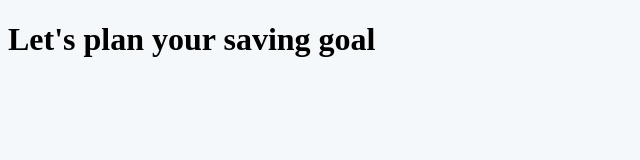
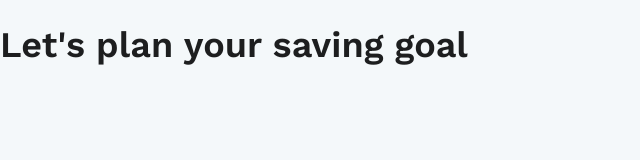
Before and after one commit to dmrqx/saving-goal-simulation, a React app: page / in a window 1280 px wide. Shown: the whole page, without its empty margins (0-640 px from the left). Built offline with nearby package versions, Linux system fonts and the light colour scheme; some packages are replaced by stand-ins of ours.

Commit message:
feat: add global styles and variables

```diff
--- a/src/index.css
+++ b/src/index.css
@@ -1,3 +1,8 @@
+@import './styles/normalize.css';
+@import './styles/variables.css';
+@import './styles/colors.css';
+@import './styles/typography.css';
+
 body {
-  background-color: #f4f8fa;
+  background-color: var(--main-bg-color);
 }
--- /dev/null
+++ b/src/styles/colors.css
@@ -0,0 +1,14 @@
+:root {
+  --primary-color: #1b31a8;
+  --accent-color: #0079ff;
+  --grayscale-900: #1d1e1f;
+  --grayscale-700: #657786;
+  --grayscale-500: #96a4b0;
+  --grayscale-300: #e1e8ed;
+  --grayscale-200: #f4f8fa;
+  --grayscale-100: #fff;
+  --text-color: var(--grayscale-900);
+  --text-color__light: var(--grayscale-700);
+  --icons-color: var(--grayscale-700);
+  --main-bg-color: var(--grayscale-200);
+}
--- /dev/null
+++ b/src/styles/normalize.css
@@ -0,0 +1,11 @@
+aside,
+body,
+fieldset,
+header,
+input,
+section {
+  box-sizing: border-box;
+  margin: 0;
+  padding: 0;
+  border: 0;
+}
--- /dev/null
+++ b/src/styles/typography.css
@@ -0,0 +1,28 @@
+@import url('https://fonts.googleapis.com/css?family=Work+Sans:400,500,600&display=swap');
+
+@font-face {
+  font-family: system;
+  font-style: normal;
+  font-weight: 300;
+  src: local(".SFNSText-Light"), local(".HelveticaNeueDeskInterface-Light"), local(".LucidaGrandeUI"), local("Ubuntu Light"), local("Segoe UI Light"), local("Roboto-Light"), local("DroidSans"), local("Tahoma");
+}
+
+:root {
+  --default-font-stack: 'Work Sans', system, sans-serif;
+  --font-weight__regular: 400;
+  --font-weight__medium: 500;
+  --font-weight__bold: 600;
+  --rem-size: calc(var(--responsive-font-size-factor) / var(--length-common-denominator));
+  --base-font-size: calc(var(--rem-size) * var(--length-common-denominator));
+}
+
+html {
+  font-family: var(--default-font-stack);
+  font-size: var(--rem-size);
+  font-weight: var(--font-weight__regular);
+}
+
+body {
+  color: var(--text-color);
+  font-size: var(--base-font-size);
+}
--- /dev/null
+++ b/src/styles/variables.css
@@ -0,0 +1,6 @@
+:root {
+  /* responsiveness factors */
+  --responsive-width-factor: ((var(--viewport-width-limit, 100vw) - var(--min-page-width__unit, 360px)) / (var(--max-page-width, 1280) - var(--min-page-width__value, 360)));
+  --responsive-font-size-factor: (var(--min-base-font-size__unit, 16px) + (var(--max-base-font-size, 18) - var(--min-base-font-size__value, 16)) * var(--responsive-width-factor));
+  --length-common-denominator: 4;
+}
```
